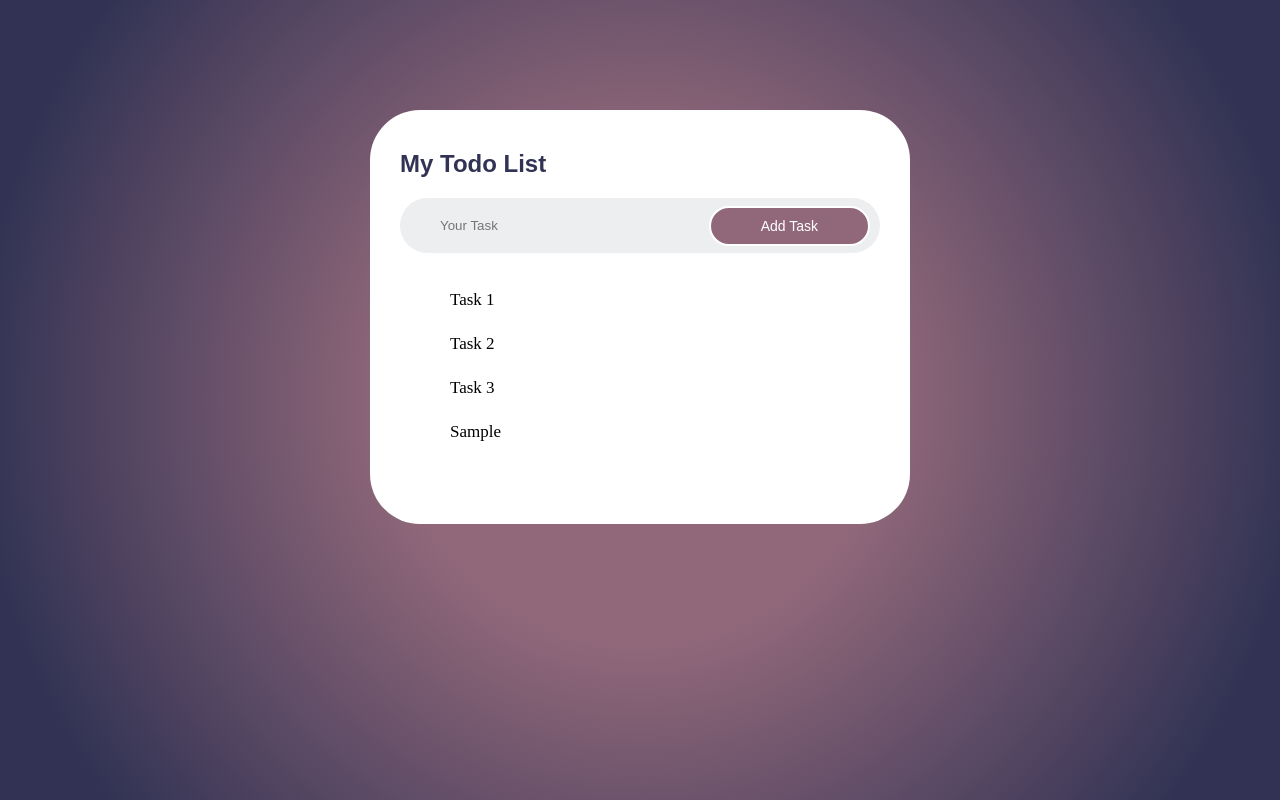
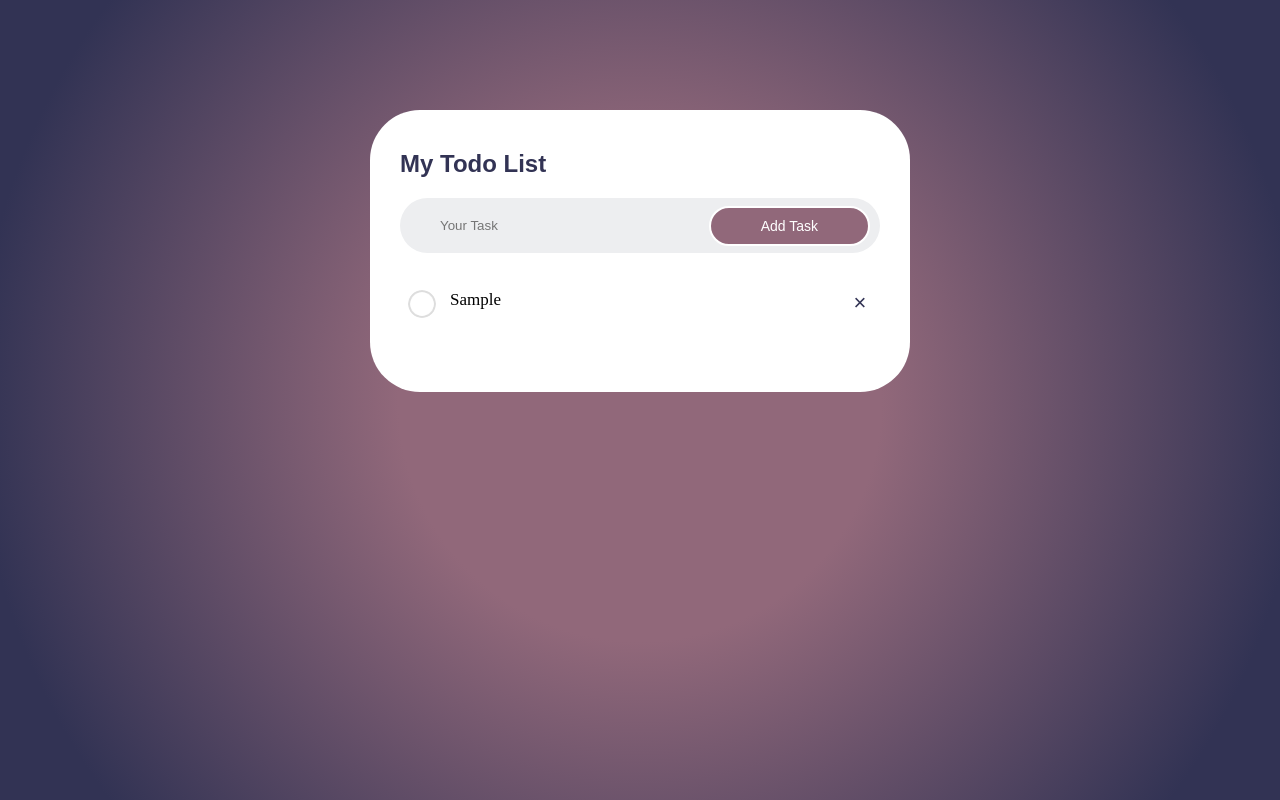
Before and after one commit to amoneh12/ToDo-List, a plain HTML site: page index.html in a window 1280 px wide. Both pictures are taken after typing "Sample" into the empty fields and a click on the button "Add Task". Drawn offline with Linux system fonts and the light colour scheme.

Commit message:
my final updates

```diff
--- a/index.html
+++ b/index.html
@@ -17,9 +17,9 @@
           <button onclick="addTask()">Add Task</button>
         </div>
         <ul id="List-container">
-          <li>Task 1</li>
-          <li>Task 2</li>
-          <li>Task 3</li>
+          <!--<li class="checked">Task1</li>
+          <li>Task2</li>
+          <li>Task3</li>-->
         </ul>
     </div>
 </div>
--- a/main.js
+++ b/main.js
@@ -1,12 +1,38 @@
-function addTask() {
-  const inputBox = document.getElementById("input-box");
-  const taskText = inputBox.value;
+const inputBox = document.getElementById("input-box");
+const listContainer = document.getElementById("List-container");
+function addTask(){
+  if (inputBox.value === '') {
+    alert("You must write your task!");
+  }
 
-  if (taskText.trim() !== "") {
-    const listContainer = document.getElementById("List-container");
-    const listItem = document.createElement("li");
-    listItem.textContent = taskText;
-    listContainer.appendChild(listItem);
-    inputBox.value = ""; // Clear the input box after adding the task
+  else{
+    let li = document.createElement("li");
+    li.innerHTML= inputBox.value;
+    listContainer.appendChild(li);
+    let span =document.createElement("span");
+    span.innerHTML="\u00d7";
+    li.appendChild(span);
   }
+  inputBox.value = '';
+  saveData();
+
 }
+
+listContainer.addEventListener("click", function(e){
+  if(e.target.tagName ==="LI"){
+    e.target.classList.toggle("checked");
+  }
+  else if(e.target.tagName === "SPAN"){
+    e.target.parentElement.remove();
+  }
+},false);
+
+function saveData() {
+  localStorage.setItem("data", listContainer.innerHTML);
+
+}
+
+function showTask() {
+  listContainer.innerHTML= localStorage.getItem("data")
+}
+showTask();
--- a/style.css
+++ b/style.css
@@ -75,7 +75,54 @@ ul li{
   font-size:17px ;
   padding: 12px 8px 12px 50px;
   font-family: 'Fantasy';
+  user-select: none;
+  cursor: pointer;
+  position: relative;
 }
+
+ul li::before{
+  content: '';
+  position: absolute;
+  height: 28px;
+  width: 28px;
+  border-radius: 50%;
+  background-image: url(images/unchecked.png);
+  background-size: cover;
+  background-position: center;
+  top: 12px;
+  left: 8px;
+
+
+}
+
+ul li.checked{
+  color: #91687a;
+  text-decoration: line-through;
+}
+
+ul li.checked::before{
+  background-image: url(images/images.jpg);
+}
+
+ul li span{
+  position: absolute;
+  right: 0;
+  top: 5px;
+  width: 40px;
+  height: 40px;
+  font-size: 22px;
+  color: #323354;
+  line-height: 40px;
+  text-align: center;
+  border-radius: 40px;
+
+}
+
+ul li span:hover{
+  background:#edeef0;
+
+}
+
 
 button:hover {
   background-color: #746279;
```
Also changed, not shown: images/images.jpg (added), images/unchecked.png (added).
